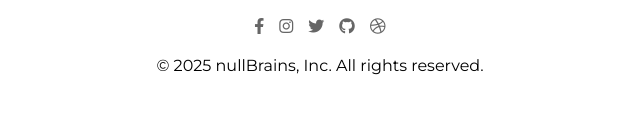
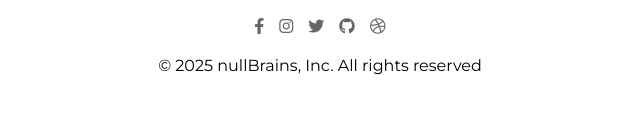
Before and after one commit to sandeepkr2607/UniSouk-Assignment-UNI-00004-, a plain HTML site: page index.html in a window 1280 px wide. Shown: the part 5302-5415 px from the top of the page, 320-960 px from the left. Drawn offline with Linux system fonts and the light colour scheme.

Commit message:
Project Done.

```diff
--- a/index.html
+++ b/index.html
@@ -514,7 +514,7 @@
             <a href="#"><i class="fab fa-github"></i></a>
             <a href="#"><i class="fab fa-dribbble"></i></a>
           </div>
-          <p>&copy; 2025 nullBrains, Inc. All rights reserved.</p>
+          <p>&copy; 2025 nullBrains, Inc. All rights reserved</p>
         </div>
       </div>
     </footer>
```
